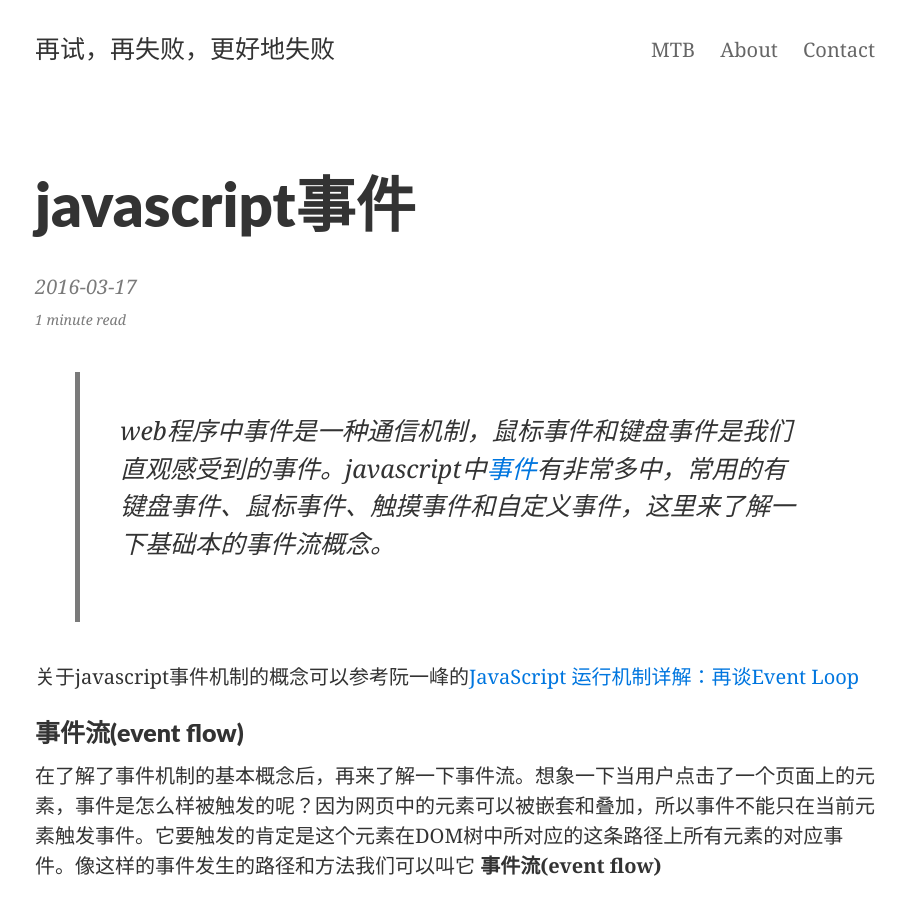
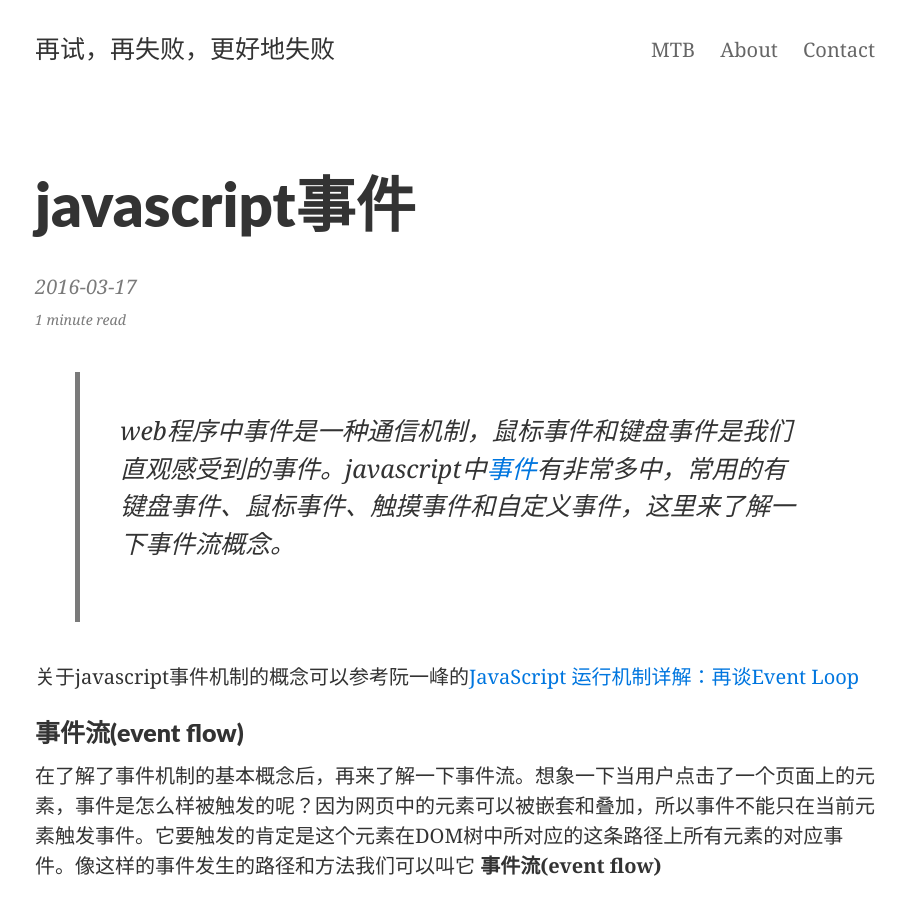
Before and after one commit to tudousi/tudousi.github.io, a Jekyll site: the page built from _posts/javascript/2016-03-17-javascript-event.md, in a window 1280 px wide and 900 px high. Shown: the whole window, without its empty margins (185-1091 px from the left). Built offline with Jekyll 4.4.1, drawn with Linux system fonts in a browser that asks for light colours; comment, search, counter and statistics services are not loaded.

Commit message:
update poster

```diff
--- a/_posts/javascript/2016-03-17-javascript-event.md
+++ b/_posts/javascript/2016-03-17-javascript-event.md
@@ -1,12 +1,12 @@
 ---
 layout:     post
 title:      javascript事件
-summary:    web程序中事件是一种通信机制，鼠标事件和键盘事件是我们直观感受到的事件。javascript中事件有非常多中，常用的有键盘事件、鼠标事件、触摸事件和自定义事件，这里来了解一下基础本的事件流概念。
+summary:    web程序中事件是一种通信机制，鼠标事件和键盘事件是我们直观感受到的事件。javascript中事件有非常多中，常用的有键盘事件、鼠标事件、触摸事件和自定义事件，这里来了解一下事件流概念。
 categories: javascript
 tags:       [event 事件]
 ---
 
-> web程序中事件是一种通信机制，鼠标事件和键盘事件是我们直观感受到的事件。javascript中[事件](https://developer.mozilla.org/zh-CN/docs/Web/API/Event)有非常多中，常用的有键盘事件、鼠标事件、触摸事件和自定义事件，这里来了解一下基础本的事件流概念。
+> web程序中事件是一种通信机制，鼠标事件和键盘事件是我们直观感受到的事件。javascript中[事件](https://developer.mozilla.org/zh-CN/docs/Web/API/Event)有非常多中，常用的有键盘事件、鼠标事件、触摸事件和自定义事件，这里来了解一下事件流概念。
 
 关于javascript事件机制的概念可以参考阮一峰的[JavaScript 运行机制详解：再谈Event Loop](http://www.ruanyifeng.com/blog/2014/10/event-loop.html)
 
```
